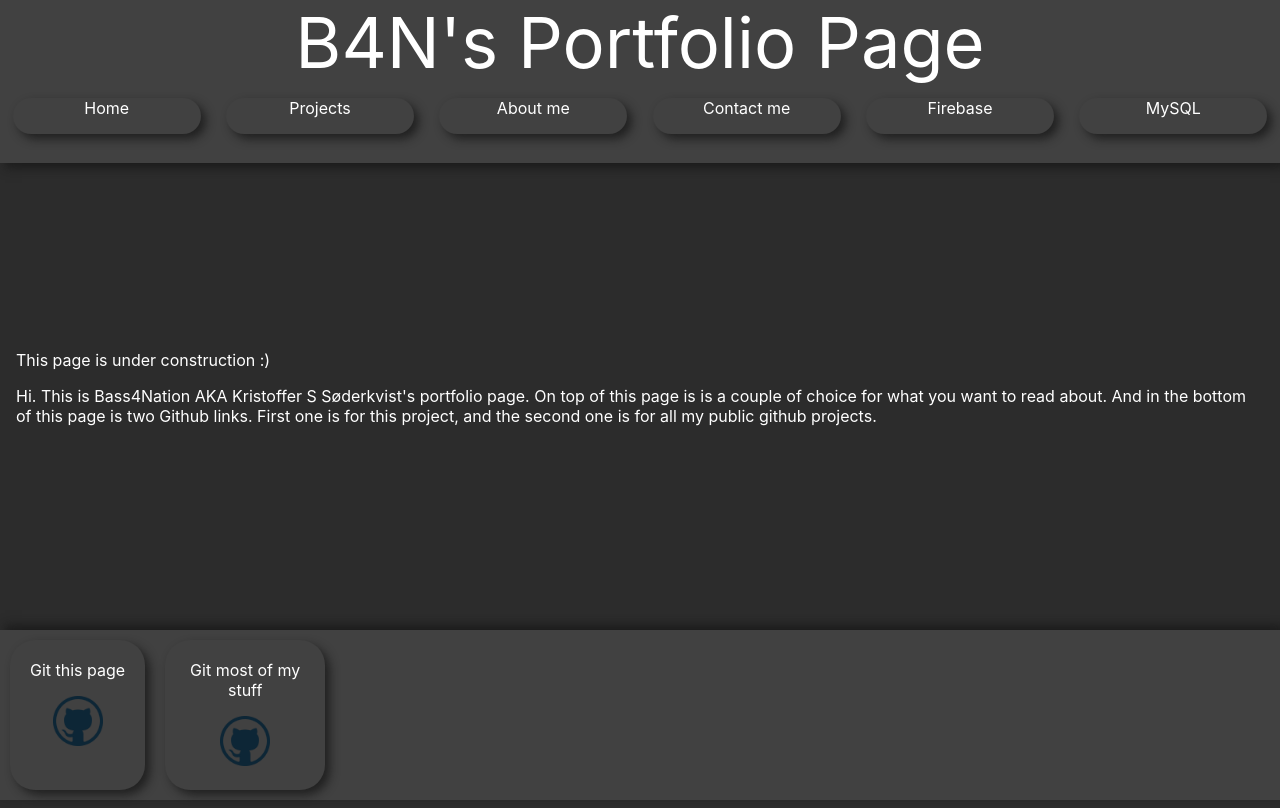
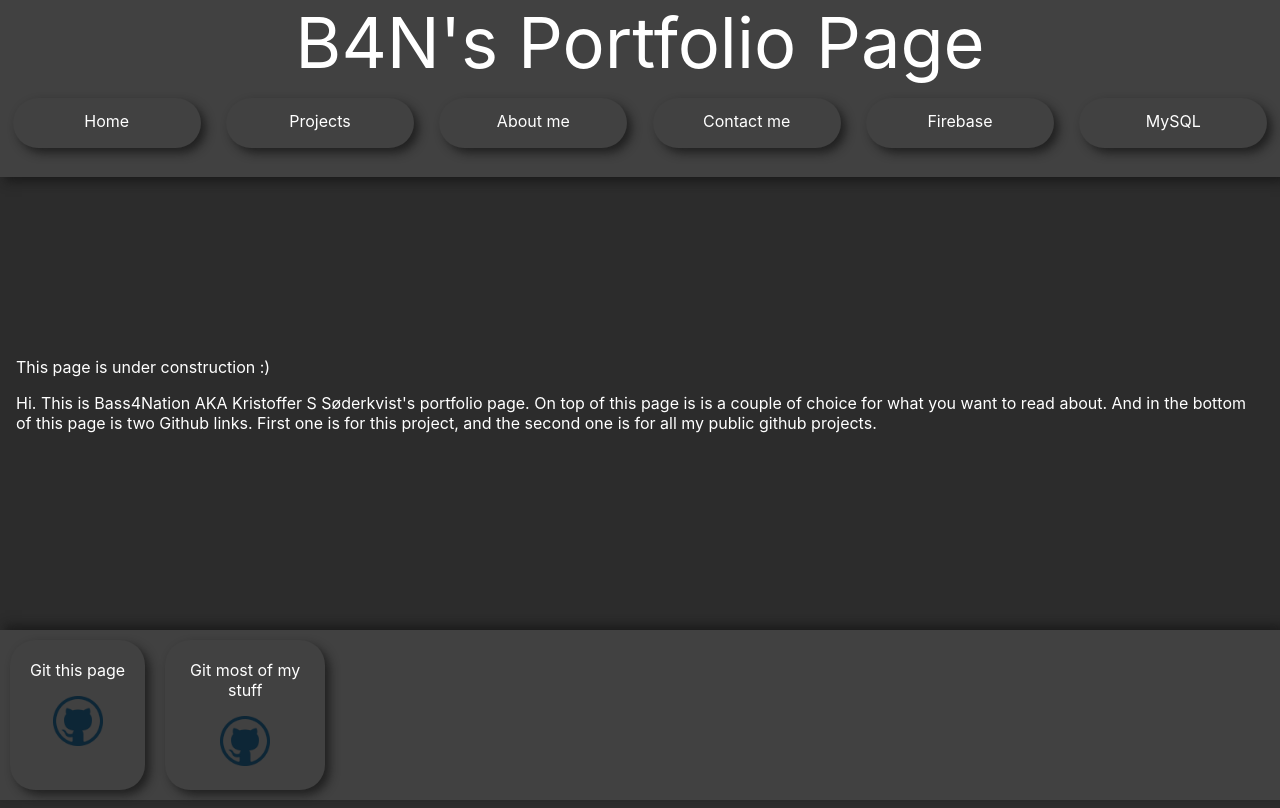
Before and after one commit to Bass4Nation/b4n-s-webpage, a Next.js app: page / in a window 1280 px wide. Built offline with nearby package versions, Linux system fonts and the light colour scheme.

Commit message:
Update Nav.module.css

```diff
--- a/styles/Nav.module.css
+++ b/styles/Nav.module.css
@@ -23,8 +23,10 @@
 }
 .nav_elements{
     flex: 1;
-    margin: 1%;
-    border-radius:  20px;
+    padding: 0.1vw;
+    padding-top: 1vw;
+    margin: 1vw;
+    border-radius:  2vw;
     border-color: rgba(0, 0, 0, 0.11);
     text-align: center;
     width: 20%;
```
